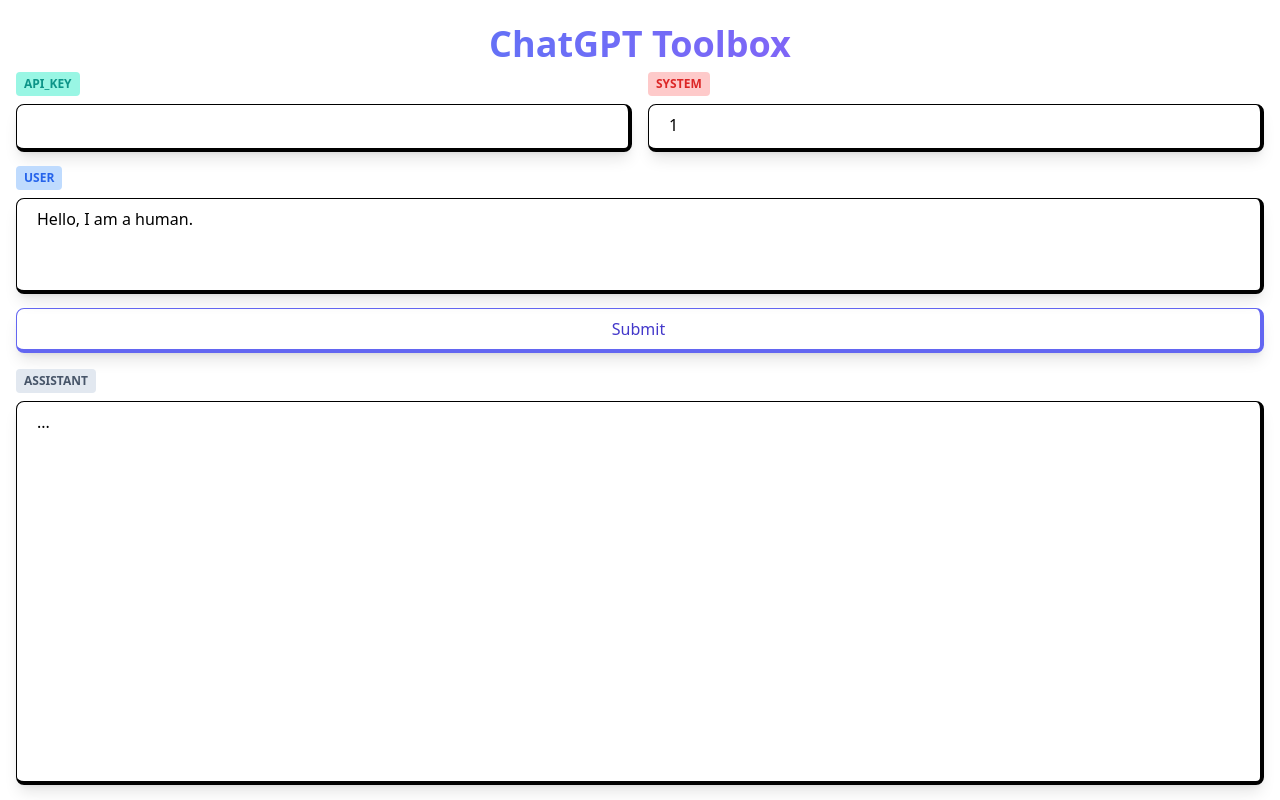
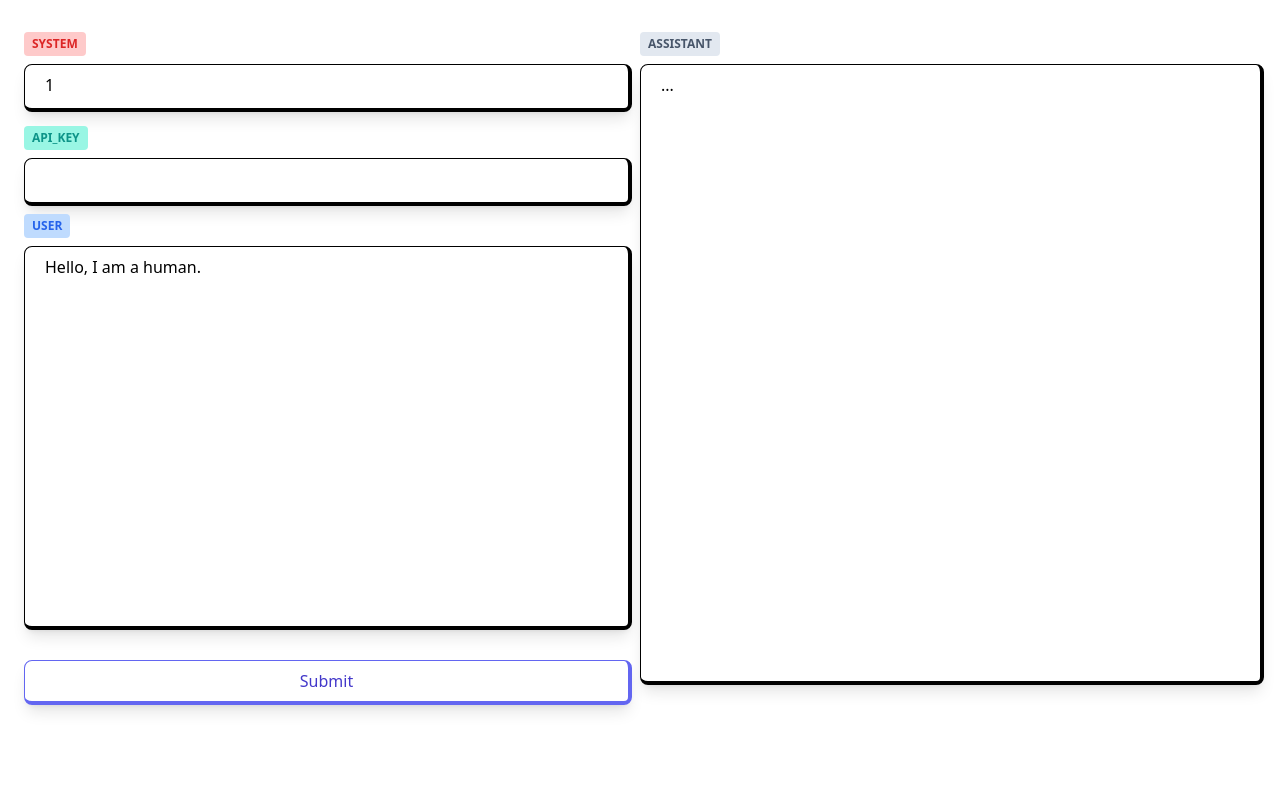
Before and after one commit to marsinlegend/chatgpt-toolbox, a Next.js app: page /tool/1 in a window 1280 px wide. Built offline with nearby package versions, Linux system fonts and the light colour scheme.

Commit message:
change layout

```diff
--- a/app/App.tsx
+++ b/app/App.tsx
@@ -102,18 +102,33 @@
   }, [answer]);
 
   return (
-    <main className="container mx-auto max-w-lg xl:max-w-screen-xl px-4 pt-6">
-      <div className="flex flex-col xl:flex-row xl:flex-wrap">
-        <div className="basis-full">
+    <main className="container mx-auto max-w-lg xl:max-w-screen-xl px-4">
+      <div className="flex flex-col xl:flex-row xl:flex-wrap h-screen pt-6">
+        {/* <div className="basis-full h-12">
           <h1 className="text-center text-4xl font-extrabold text-transparent bg-clip-text bg-gradient-to-r from-blue-500 to-purple-500">
             ChatGPT Toolbox
           </h1>
+        </div> */}
+        <div className="basis-1/2 px-2">
+          <div className="flex flex-col">
+            <div className="basis-full">
+              <label>
+                <span className="text-xs font-semibold inline-block py-1 px-2 my-2 uppercase rounded text-red-600 bg-red-200">
+                  System
+                </span>
+                <textarea
+                  className="resize-none h-12 w-full px-5 py-2 font-medium border border-b-4 border-r-4 border-black rounded-lg shadow-lg hover:shadow-sm"
+                  name="system"
+                  value={direction}
+                  onChange={(e) => setDirection(e.target.value)}
+                />
+              </label>
             </div>
-        <div className="basis-full xl:basis-1/2 xl:pr-2">
+            <div className="basis-full">
               <div className="flex flex-row">
                 <div className="basis-full">
                   <label>
-                <span className="text-xs font-semibold inline-block py-1 px-2 my-2 uppercase rounded text-teal-600 bg-teal-200 last:mr-0 mr-1">
+                    <span className="text-xs font-semibold inline-block py-1 px-2 my-2 uppercase rounded text-teal-600 bg-teal-200">
                       API_KEY
                     </span>
                     <input
@@ -125,49 +140,22 @@
                     />
                   </label>
                 </div>
-            {/* <div className="basis-1/4 pl-2">
-            <label>
-              <span className="text-xs font-semibold inline-block py-1 px-2 my-2 uppercase rounded text-yellow-600 bg-yellow-200 last:mr-0 mr-1">
-                max_tokens
-              </span>
-              <input
-                className="resize-none h-8 w-full px-5 py-2 font-medium border border-b-4 border-r-4 border-black rounded-lg shadow-lg hover:shadow-sm"
-                name="maxTokens"
-                type="text"
-                value={maxTokens}
-                onChange={(e) => setMaxTokens(e.target.value)}
-              />
-            </label>
-          </div> */}
               </div>
-        </div>
-        <div className="basis-full xl:basis-1/2  xl:pl-2">
-          <label>
-            <span className="text-xs font-semibold inline-block py-1 px-2 my-2 uppercase rounded text-red-600 bg-red-200 last:mr-0 mr-1">
-              System
-            </span>
-            <textarea
-              className="resize-none h-12 w-full px-5 py-2 font-medium border border-b-4 border-r-4 border-black rounded-lg shadow-lg hover:shadow-sm"
-              name="system"
-              value={direction}
-              onChange={(e) => setDirection(e.target.value)}
-            />
-          </label>
             </div>
             <div className="basis-full">
               <label>
-            <span className="text-xs font-semibold inline-block py-1 px-2 my-2 uppercase rounded text-blue-600 bg-blue-200 last:mr-0 mr-1">
+                <span className="text-xs font-semibold inline-block py-1 px-2 my-2 uppercase rounded text-blue-600 bg-blue-200">
                   User
                 </span>
                 <textarea
-              className="resize-none h-56 xl:h-24 w-full px-5 py-2 font-medium border border-b-4 border-r-4 border-black rounded-lg shadow-lg hover:shadow-sm"
+                  className="resize-none h-96 w-full px-5 py-2 font-medium border border-b-4 border-r-4 border-black rounded-lg shadow-lg hover:shadow-sm"
                   name="user"
                   value={question}
                   onChange={(e) => setQuestion(e.target.value)}
                 />
               </label>
             </div>
-        <div className="basis-full">
+            <div className="basis-full mt-4">
               <button
                 disabled={isLoading}
                 className={
@@ -180,12 +168,14 @@
                 {isLoading ? `Loading...` : `Submit`}
               </button>
             </div>
-        <div className="basis-full">
+          </div>
+        </div>
+        <div className="basis-1/2">
           <label>
             <span className="text-xs font-semibold inline-block py-1 px-2 my-2 uppercase rounded text-slate-600 bg-slate-200 last:mr-0 mr-1">
               Assistant
             </span>
-            <div className="overflow-auto h-56 xl:h-96 w-full px-5 py-2 font-medium border border-b-4 border-r-4 border-black rounded-lg shadow-lg hover:shadow-sm">
+            <div className="overflow-auto h-4/5 w-full px-5 py-2 font-medium border border-b-4 border-r-4 border-black rounded-lg shadow-lg hover:shadow-sm">
               {parseHTML ? (
                 <Markdown content={answer} />
               ) : (
```
Lines whose indentation alone changed are shown as unchanged.
